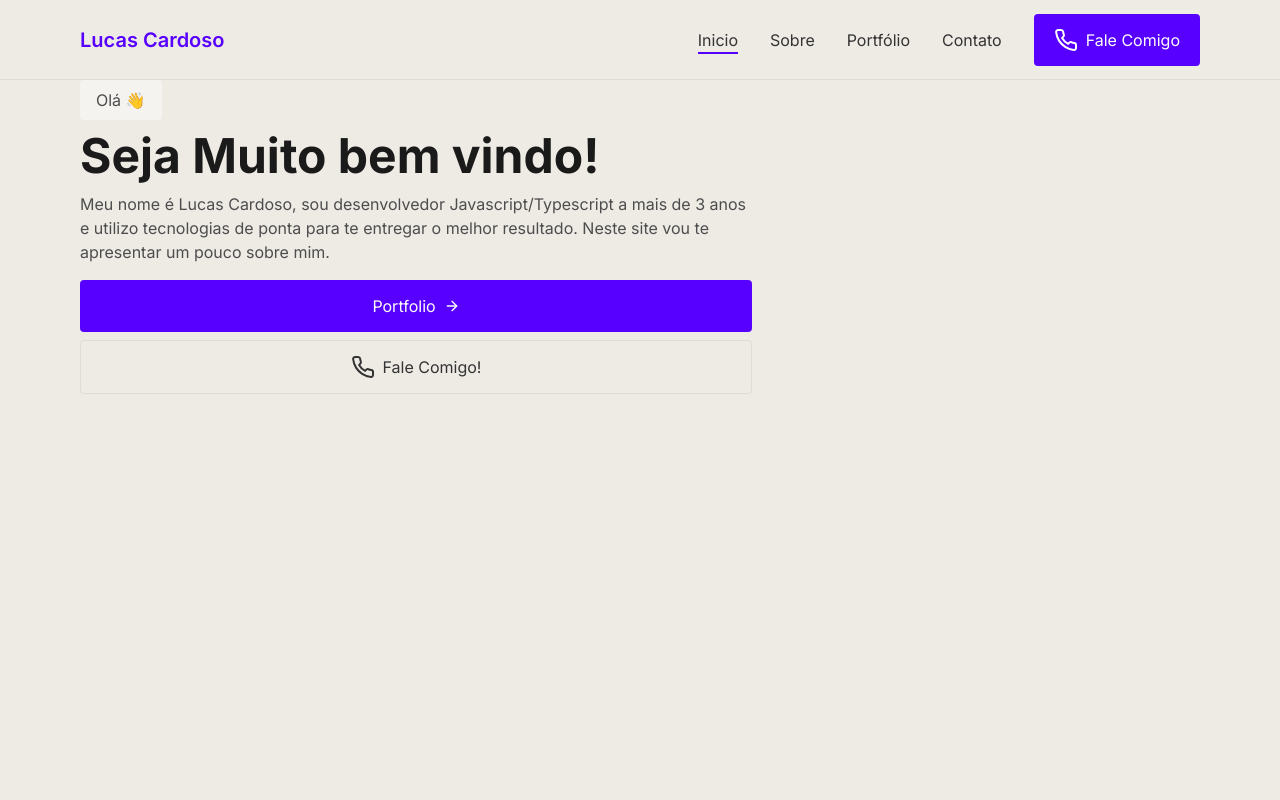
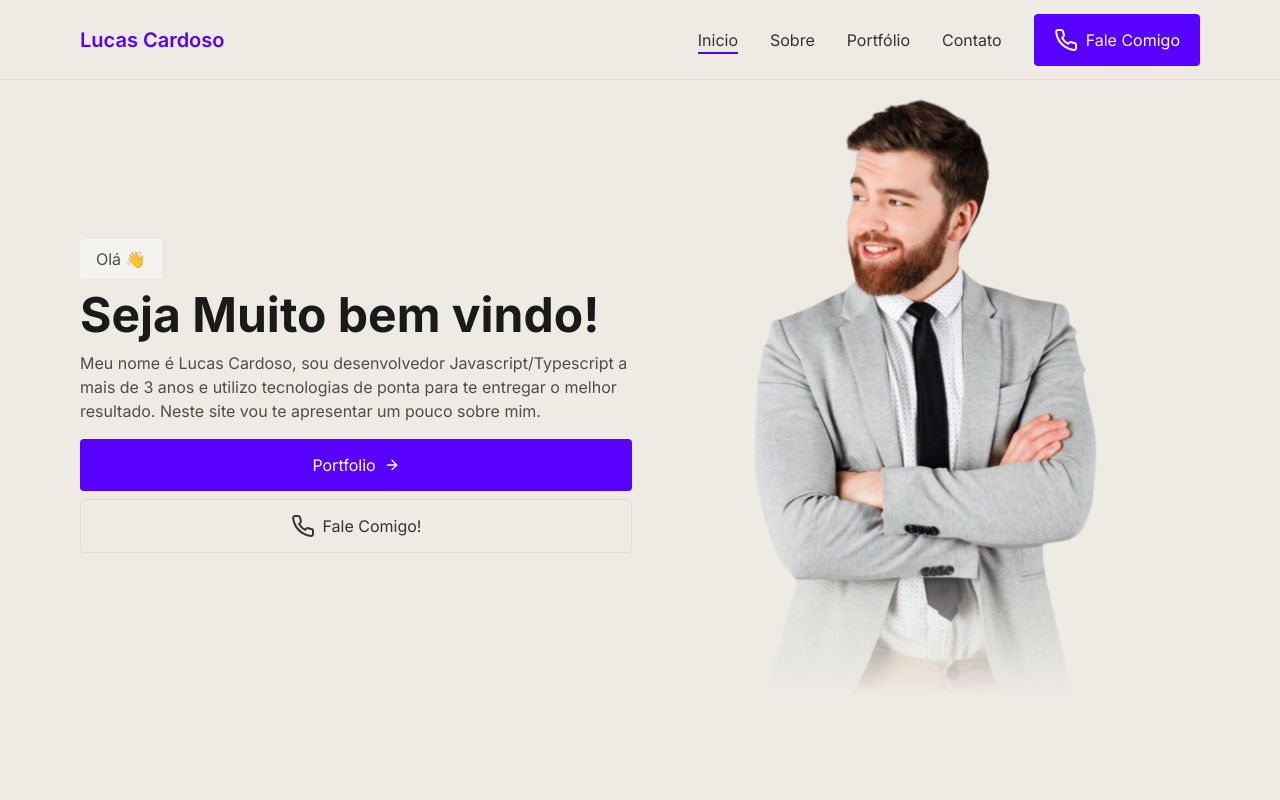
Before and after one commit to lucascardosopsd/portfolio, a Next.js app: page / in a window 1280 px wide. Shown: the top 800 px of the page. Built offline with nearby package versions, Linux system fonts and the light colour scheme.

Commit message:
layout hero section right side

```diff
--- a/src/app/(home)/page.tsx
+++ b/src/app/(home)/page.tsx
@@ -1,12 +1,13 @@
 import { ArrowRight, Phone } from "lucide-react";
+import Image from "next/image";
 import Link from "next/link";
 
 export default function Home() {
   return (
     // Hero Section
-    <section className="flex items-center max-width flex-col-reverse tablet:flex-row mb-10">
+    <section className="flex items-center justify-center max-width flex-col-reverse tablet:flex-row space-x-4 my-4">
       {/* Left */}
-      <div className="tablet:w:2/3 mt-10 tablet:mt-0">
+      <div className="flex-1 tablet:w:2/3 mt-10 tablet:mt-0">
         <div className="flex flex-col gap-3 items-center tablet:items-start max-w-2xl text-center tablet:text-left">
           <p className="px-4 py-2 bg-peach-500 text-grey-600 w-max rounded">
             Olá 👋
@@ -32,6 +33,18 @@ export default function Home() {
         </div>
       </div>
       {/* Right */}
+      <div className="flex flex-1">
+        <div className="relative w-full h-full my-auto">
+          <div className="absolute bottom-0 w-full h-1/4 z-10 bg-gradient-to-t from-peach-600 to-transparent" />
+          <Image
+            src="/images/me.png"
+            alt="Foto Desenvolvedor"
+            height={400}
+            width={400}
+            className="h-[400px] tablet:h-[600px] w-auto mx-auto"
+          />
+        </div>
+      </div>
     </section>
   );
 }
```
Also changed, not shown: public/images/me.png (added).
